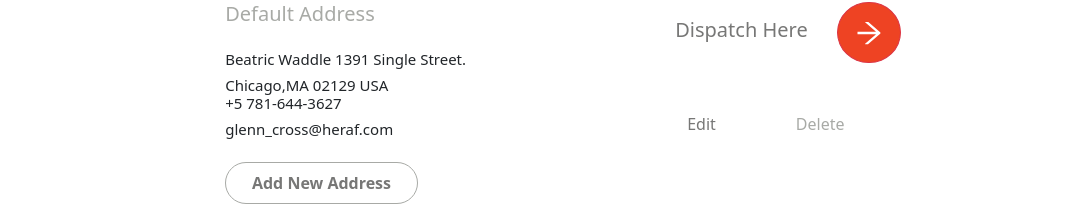
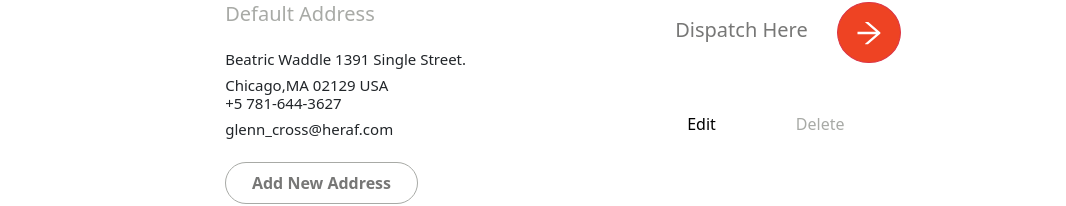
Before and after one commit to Animesh-weavers/heraf, a React (Create React App) app: page / in a window 1280 px wide. Shown: the part 1383-1589 px from the top of the page, without its empty margins (80-1146 px from the left). Built offline with nearby package versions, Linux system fonts and the light colour scheme.

Commit message:
change color of edit button

```diff
--- a/src/Components/DeliveryAddress_Page/DeliveryPage.css
+++ b/src/Components/DeliveryAddress_Page/DeliveryPage.css
@@ -113,7 +113,7 @@
   box-shadow: none;
 }
 .deliveryContainer .dispatch .edit-delete-button-container .edit{
-  color: #777776;
+  color: black;
   margin-right: 3.5rem;
 }
 .deliveryContainer .dispatch .edit-delete-button-container .delete{
```
